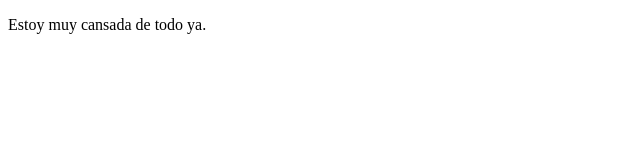
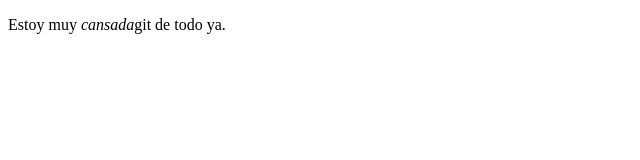
Before and after one commit to VirginiaCastell/practica3, a plain HTML site: page index.html in a window 1280 px wide. Shown: the full height of the page, 0-640 px from the left. Drawn offline with Linux system fonts and the light colour scheme.

Commit message:
cambio desde feature_Virginia

```diff
--- a/index.html
+++ b/index.html
@@ -4,7 +4,7 @@
     <title>Práctica 3</title>
 </head>
 <body>
-    <p>Estoy muy cansada de todo ya.</p>
+    <p>Estoy muy <em>cansada</em>git  de todo ya.</p>
 </body>
 
 
```
